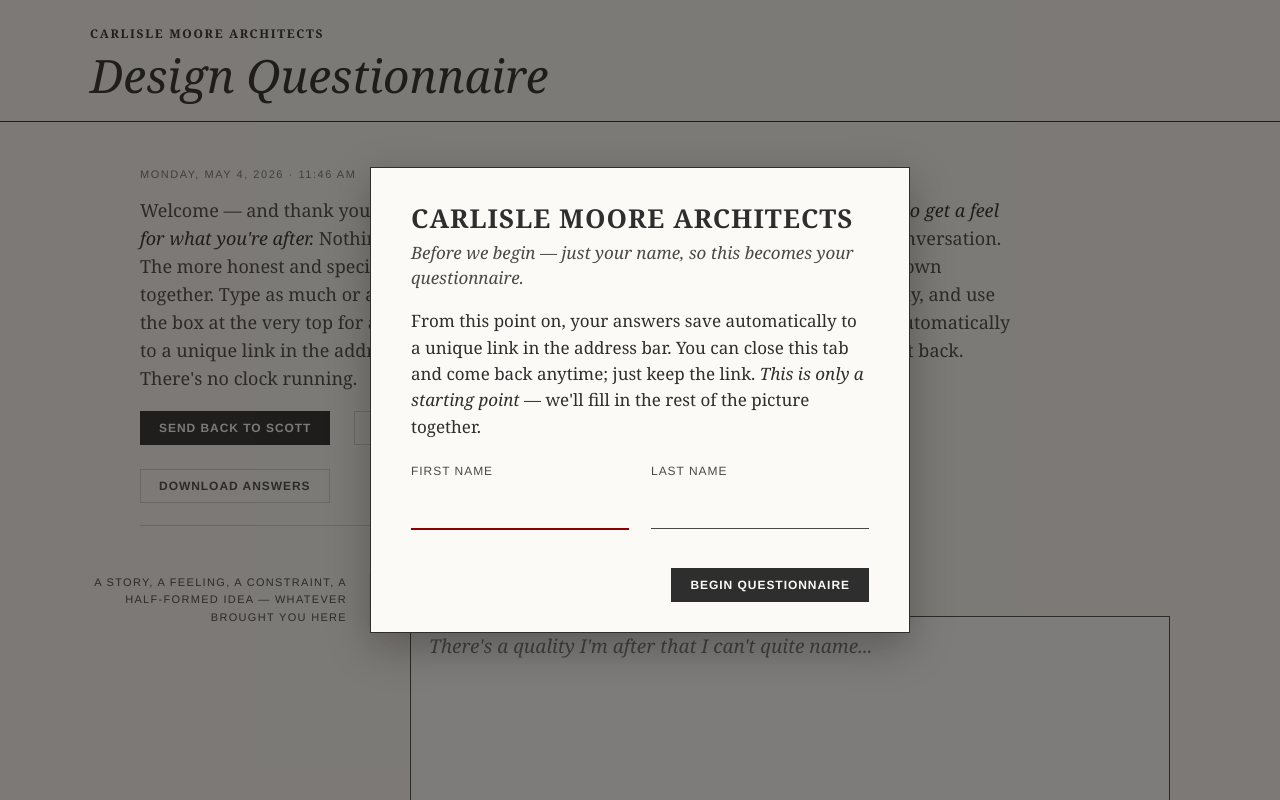
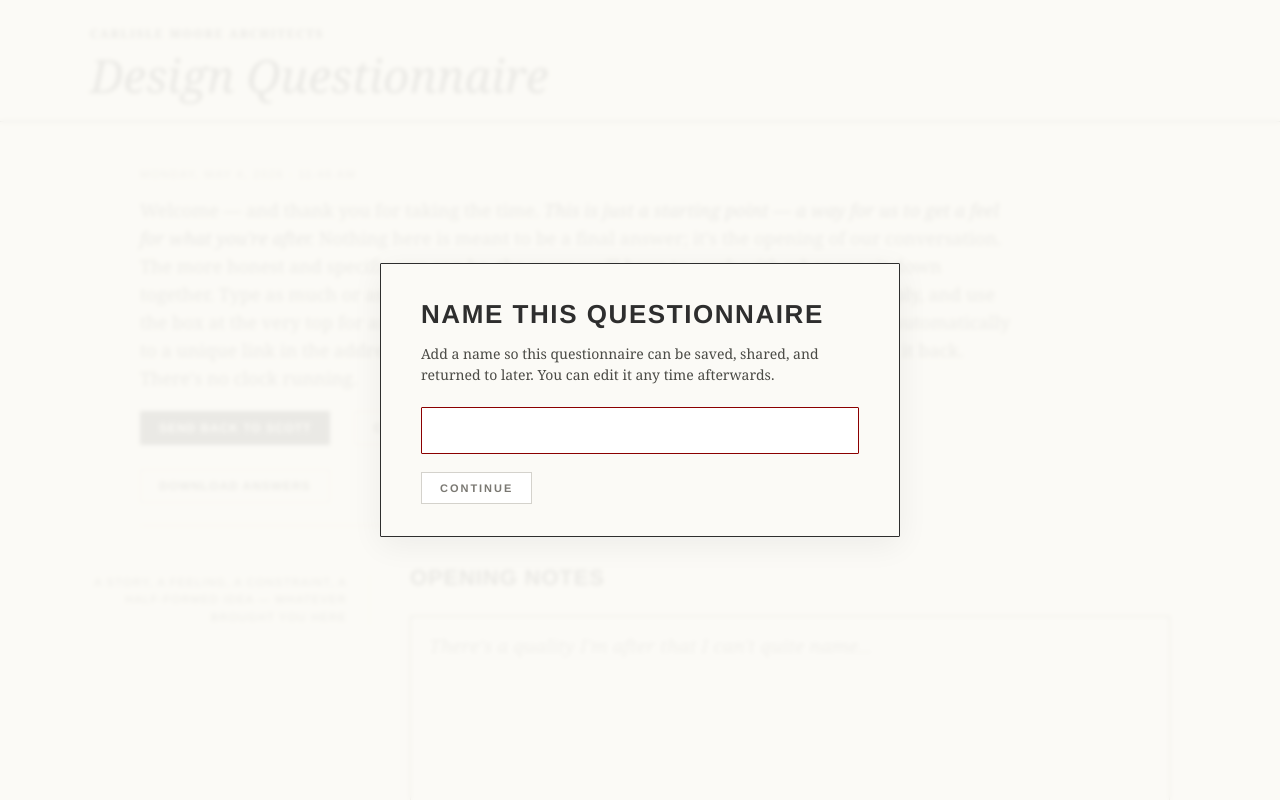
Before and after one commit to tscarlisle-ghub/TSC-quest, a plain HTML site: page index.html in a window 1280 px wide. Shown: the top 800 px of the page. Drawn offline with Linux system fonts and the light colour scheme; a web font is replaced by a local one.

Commit message:
Add files via upload

```diff
--- a/index.html
+++ b/index.html
@@ -521,45 +521,27 @@ footer .accent { color: var(--accent); }
   h2 { font-size: 22px; }
   input[type="text"], input[type="email"], input[type="tel"], input[type="url"], input[type="number"], select, textarea { font-size: 20px; }
 }
-.welcome-modal { position: fixed; inset: 0; z-index: 1000; background: rgba(20,18,14,0.55); display: flex; align-items: center; justify-content: center; padding: 24px; font-family: var(--font-body); animation: welcome-fade-in 0.18s ease-out; }
-.welcome-modal[hidden] { display: none; }
-@keyframes welcome-fade-in { from { opacity: 0; } to { opacity: 1; } }
-.welcome-card { background: var(--paper); border: 1px solid var(--ink); max-width: 540px; width: 100%; padding: 36px 40px 30px; box-shadow: 0 14px 40px rgba(0,0,0,0.28); }
-.welcome-card h2 { font-family: var(--font-trajan); font-size: 26px; letter-spacing: 0.04em; text-transform: uppercase; margin: 0 0 8px; color: var(--ink); border-bottom: none; padding-bottom: 0; }
-.welcome-lede { font-style: italic; color: var(--ink-soft); margin: 0 0 18px; font-size: 17px; line-height: 1.45; }
-.welcome-body { font-size: 17px; line-height: 1.55; color: var(--ink); margin: 0 0 22px; }
-.welcome-row { display: grid; grid-template-columns: 1fr 1fr; gap: 22px; margin-bottom: 8px; }
-.welcome-label { display: block; font-family: var(--font-ui); font-size: 12px; letter-spacing: 0.08em; text-transform: uppercase; color: var(--ink-soft); margin-bottom: 4px; }
-.welcome-card input[type="text"] { width: 100%; font-family: var(--font-body); font-size: 19px; padding: 8px 0; border: none; border-bottom: 1px solid var(--ink-soft); background: transparent; color: var(--ink); border-radius: 0; }
-.welcome-card input[type="text"]:focus { outline: none; border-bottom: 2px solid var(--accent); }
-.welcome-error { color: var(--accent); font-style: italic; font-size: 14px; min-height: 20px; margin: 6px 0 8px; }
-.welcome-actions { display: flex; justify-content: flex-end; margin-top: 6px; }
-@media (max-width: 520px) { .welcome-card { padding: 28px 22px 22px; } .welcome-row { grid-template-columns: 1fr; gap: 14px; } .welcome-card h2 { font-size: 22px; } }
+.project-modal { position: fixed; inset: 0; z-index: 100; background: rgba(251, 250, 246, 0.92); -webkit-backdrop-filter: blur(2px); backdrop-filter: blur(2px); display: flex; align-items: center; justify-content: center; padding: 24px; }
+.project-modal[hidden] { display: none; }
+.project-modal-card { background: var(--paper); border: 1px solid var(--ink); border-radius: 1px; padding: 36px 40px 32px; max-width: 520px; width: 100%; box-shadow: 0 8px 32px rgba(0, 0, 0, 0.06); }
+.project-modal-card h2 { font-family: var(--font-display); font-size: 26px; font-weight: 600; text-transform: uppercase; letter-spacing: 0.06em; color: var(--ink); margin: 0 0 14px; border-bottom: none; padding-bottom: 0; }
+.project-modal-card p { font-family: var(--font-body); font-size: 14px; color: var(--ink-soft); margin: 0 0 22px; line-height: 1.5; }
+.project-modal-card input { width: 100%; font-family: var(--font-body); font-size: 17px; padding: 10px 12px; border: 1px solid var(--rule); border-radius: 1px; background: #fff; outline: none; margin-bottom: 18px; color: var(--ink); }
+.project-modal-card input:focus { border-color: var(--accent); }
+.project-modal-card button { font-family: var(--font-ui); font-size: 11px; font-weight: 700; text-transform: uppercase; letter-spacing: 0.18em; padding: 9px 18px; border: 1px solid var(--ink); background: var(--ink); color: var(--paper); cursor: pointer; transition: opacity 0.15s; }
+.project-modal-card button:hover:not(:disabled) { opacity: 0.85; }
+.project-modal-card button:disabled { background: #fff; color: var(--ink-faint); border-color: var(--rule); cursor: not-allowed; }
+@media (max-width: 520px) { .project-modal-card { padding: 28px 22px 22px; } .project-modal-card h2 { font-size: 22px; } }
 </style>
 </head>
 <body>
 
-<div id="welcome-modal" class="welcome-modal" role="dialog" aria-modal="true" aria-labelledby="welcome-title" hidden>
-  <div class="welcome-card">
-    <h2 id="welcome-title">Carlisle Moore Architects</h2>
-    <p class="welcome-lede">Before we begin &mdash; just your name, so this becomes <em>your</em> questionnaire.</p>
-    <p class="welcome-body">From this point on, your answers save automatically to a unique link in the address bar. You can close this tab and come back anytime; just keep the link. <em>This is only a starting point</em> &mdash; we'll fill in the rest of the picture together.</p>
-    <form id="welcome-form" novalidate>
-      <div class="welcome-row">
-        <div>
-          <label class="welcome-label" for="welcome-first">First name</label>
-          <input type="text" id="welcome-first" autocomplete="given-name" required>
-        </div>
-        <div>
-          <label class="welcome-label" for="welcome-last">Last name</label>
-          <input type="text" id="welcome-last" autocomplete="family-name" required>
-        </div>
-      </div>
-      <div class="welcome-error" id="welcome-error">&nbsp;</div>
-      <div class="welcome-actions">
-        <button type="submit" class="action-btn primary">Begin questionnaire</button>
-      </div>
-    </form>
+<div id="projectModal" class="project-modal" role="dialog" aria-modal="true" aria-labelledby="projectModalTitle" hidden>
+  <div class="project-modal-card">
+    <h2 id="projectModalTitle">Name this questionnaire</h2>
+    <p>Add a name so this questionnaire can be saved, shared, and returned to later. You can edit it any time afterwards.</p>
+    <input id="projectModalInput" type="text" placeholder="e.g. Smith Residence &mdash; Mountain Brook" maxlength="80" autocomplete="off">
+    <button id="projectModalContinue" type="button" disabled>Continue</button>
   </div>
 </div>
 
@@ -1447,67 +1429,55 @@ function formatPhoneValue(raw) {
   });
 });
 
-const __loadSource = load();
+load();
 window.addEventListener('input', saveDraft);
 window.addEventListener('change', saveDraft);
 
-/* WELCOME MODAL: gate every brand-new visit behind a name prompt so the URL
-   gets stamped with their unique compressed-state token from question one. */
-(function () {
-  const modal     = document.getElementById('welcome-modal');
-  const form      = document.getElementById('welcome-form');
-  const firstEl   = document.getElementById('welcome-first');
-  const lastEl    = document.getElementById('welcome-last');
-  const errorEl   = document.getElementById('welcome-error');
-  const nameEl    = document.getElementById('q-name');
-  if (!modal || !form || !firstEl || !lastEl || !nameEl) return;
+/* PROJECT-NAME GATE — same pattern as TSC-SQF. Bypassed only when the URL
+   already carries a state token (?s=), since shared / returning links have
+   the name baked into the state. Otherwise: blocking modal, single name
+   field, Continue button stays disabled until something is typed. */
+const cameFromShareLink = (function () {
+  try { return new URLSearchParams(location.search).has('s'); }
+  catch (e) { return false; }
+})();
 
-  function showModal() {
-    modal.hidden = false;
-    document.body.style.overflow = 'hidden';
-    setTimeout(() => firstEl.focus(), 50);
-  }
-  function hideModal() {
+function showProjectModal() {
+  const modal  = document.getElementById('projectModal');
+  const input  = document.getElementById('projectModalInput');
+  const button = document.getElementById('projectModalContinue');
+  if (!modal || !input || !button) return;
+
+  /* Always start empty — never pre-fill from prior state. */
+  input.value = '';
+  modal.hidden = false;
+  setTimeout(() => input.focus(), 50);
+
+  function checkValid() { button.disabled = input.value.trim().length === 0; }
+  input.addEventListener('input', checkValid);
+  checkValid();
+
+  function commit() {
+    const name = input.value.trim();
+    if (!name) return;
+    const nameEl = document.getElementById('q-name');
+    if (nameEl) {
+      nameEl.value = name;
+      nameEl.dispatchEvent(new Event('input', { bubbles: true }));
+    }
     modal.hidden = true;
-    document.body.style.overflow = '';
+    saveDraft();
+    const notesEl = document.getElementById('q-notes');
+    if (notesEl) notesEl.focus();
   }
 
-  /* Block ESC and backdrop clicks while the modal is up. */
-  modal.addEventListener('click', (e) => { if (e.target === modal) e.preventDefault(); });
-  document.addEventListener('keydown', (e) => {
-    if (!modal.hidden && e.key === 'Escape') { e.preventDefault(); firstEl.focus(); }
+  button.addEventListener('click', commit);
+  input.addEventListener('keydown', e => {
+    if (e.key === 'Enter') { e.preventDefault(); commit(); }
   });
+}
 
-  form.addEventListener('submit', (e) => {
-    e.preventDefault();
-    const first = (firstEl.value || '').trim();
-    const last  = (lastEl.value  || '').trim();
-    if (!first || !last) {
-      errorEl.textContent = 'Both first and last name, please.';
-      (first ? lastEl : firstEl).focus();
-      return;
-    }
-    errorEl.innerHTML = '&nbsp;';
-    nameEl.value = first + ' ' + last;
-    /* Fire input on q-name so any listeners react, then stamp the URL. */
-    nameEl.dispatchEvent(new Event('input', { bubbles: true }));
-    saveDraft();
-    hideModal();
-    /* Drop focus onto the opening notes box so they can dive in. */
-    const notesEl = document.getElementById('q-notes');
-    if (notesEl) notesEl.focus();
-  });
-
-  /* Only show on a genuinely fresh visit — never if they already have a
-     ?s= state, a ?client= pre-fill, a localStorage draft, or a pre-typed
-     name (covers an embedded-iframe scenario). */
-  const params      = new URLSearchParams(location.search);
-  const hasState    = params.has('s');
-  const hasClient   = params.has('client');
-  const hasName     = !!(nameEl.value && nameEl.value.trim());
-  const isFreshLoad = (__loadSource === 'fresh') && !hasState && !hasClient && !hasName;
-  if (isFreshLoad) showModal();
-})();
+if (!cameFromShareLink) showProjectModal();
 </script>
 
 </body>
```
